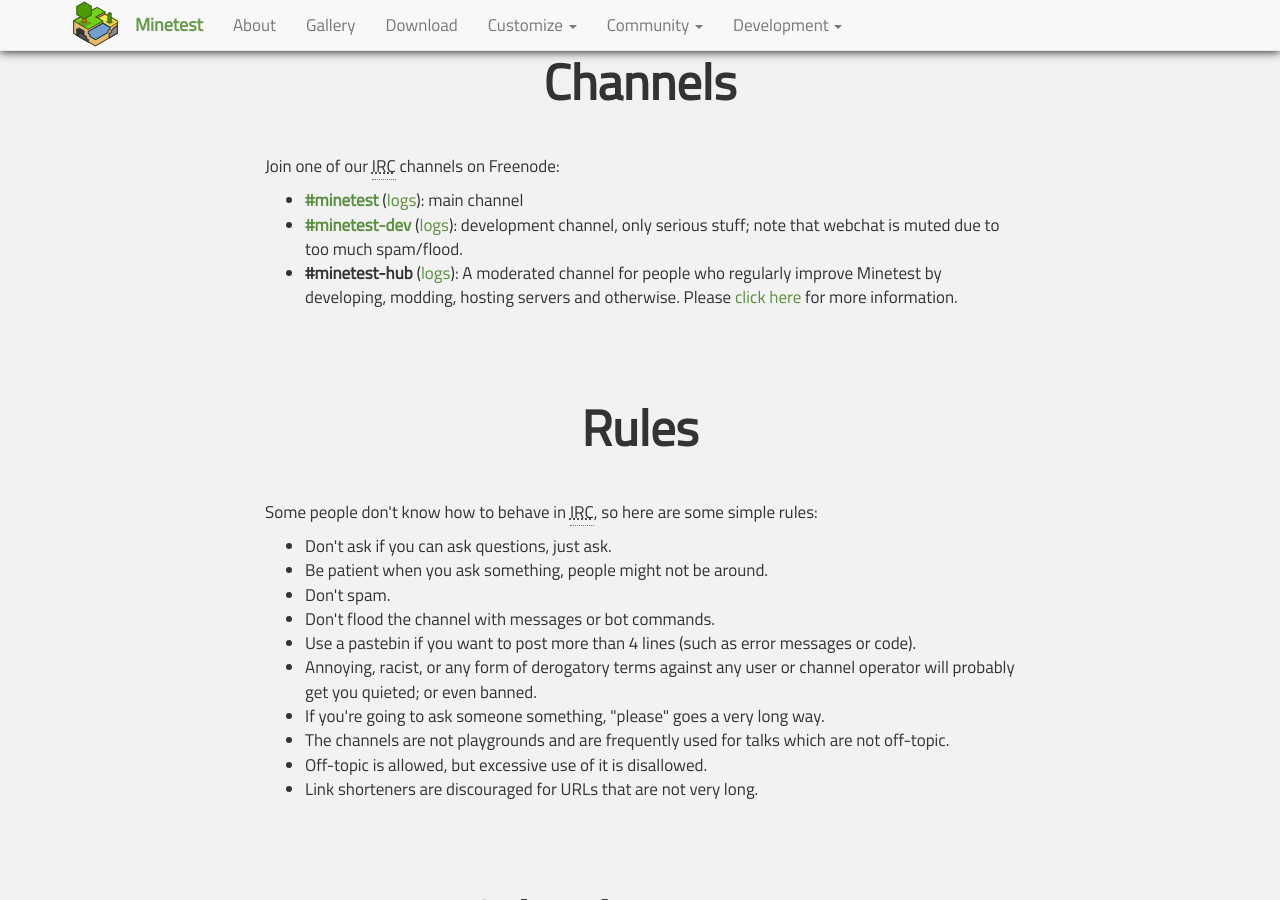
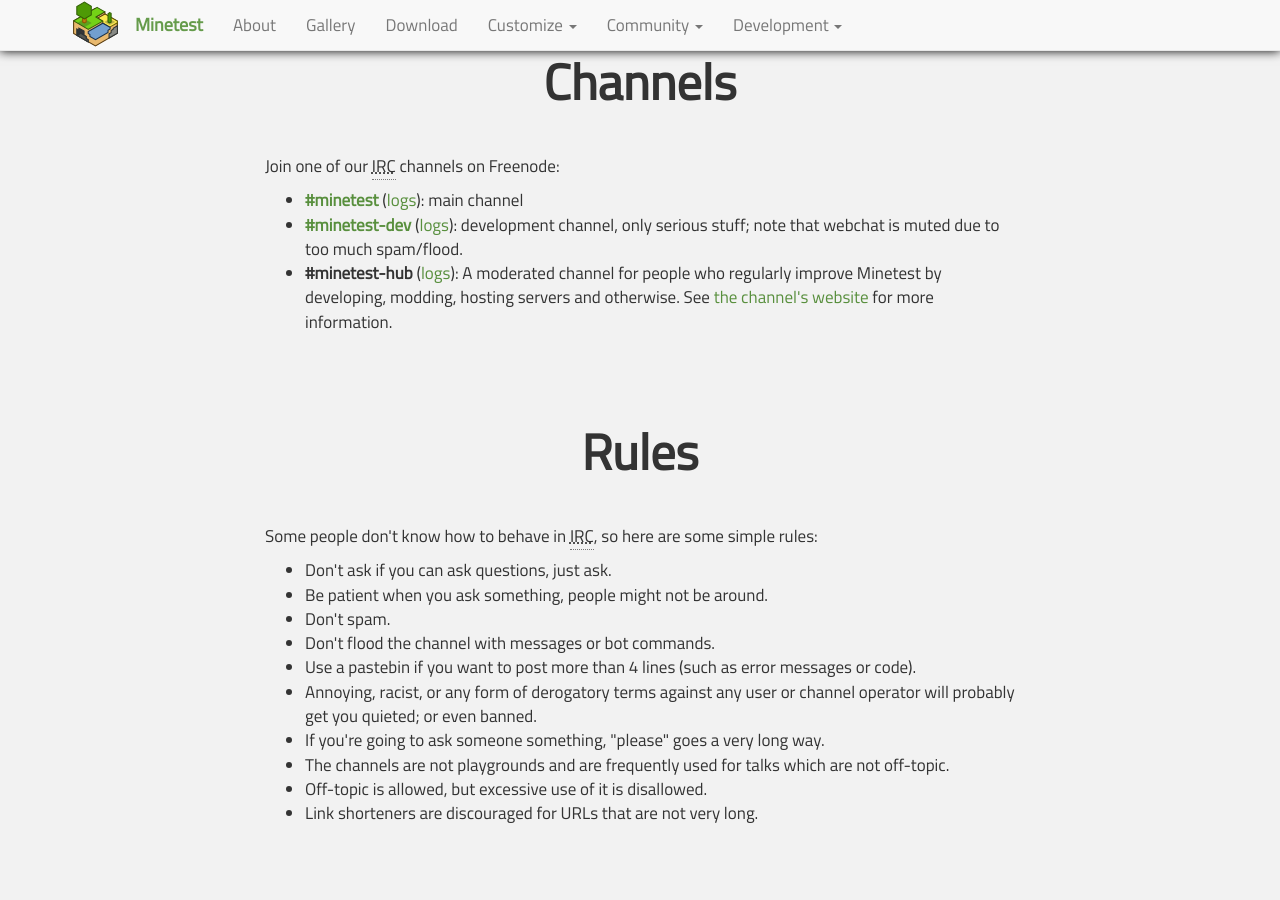
Before and after one commit to minetest/minetest.github.io, a Jekyll site: the page built from irc.html, in a window 1280 px wide and 900 px high, scrolled down 336 px. Built offline with Jekyll 4.4.1, drawn with Linux system fonts in a browser that asks for light colours; comment, search, counter and statistics services are not loaded.

Commit message:
Adding link to Minetest-Hubs site.

```diff
--- a/irc.html
+++ b/irc.html
@@ -27,7 +27,7 @@ redirect_from:
       <strong>#minetest-hub</strong>
       (<a href="http://irc.minetest.net/minetest-hub">logs</a>):
       A moderated channel for people who regularly improve Minetest by developing, modding, hosting servers and otherwise.
-      Please <a href="http://hub.minetest.net/info">click here</a> for more information.
+      See <a href="http://hub.minetest.net/info">the channel's website</a> for more information.
     </li>
   </ul>
 </div>
```
